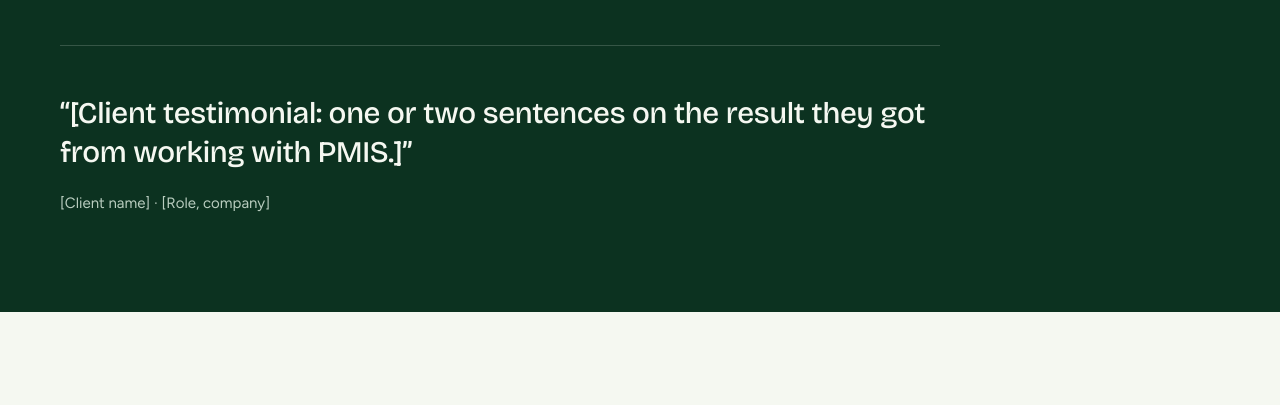
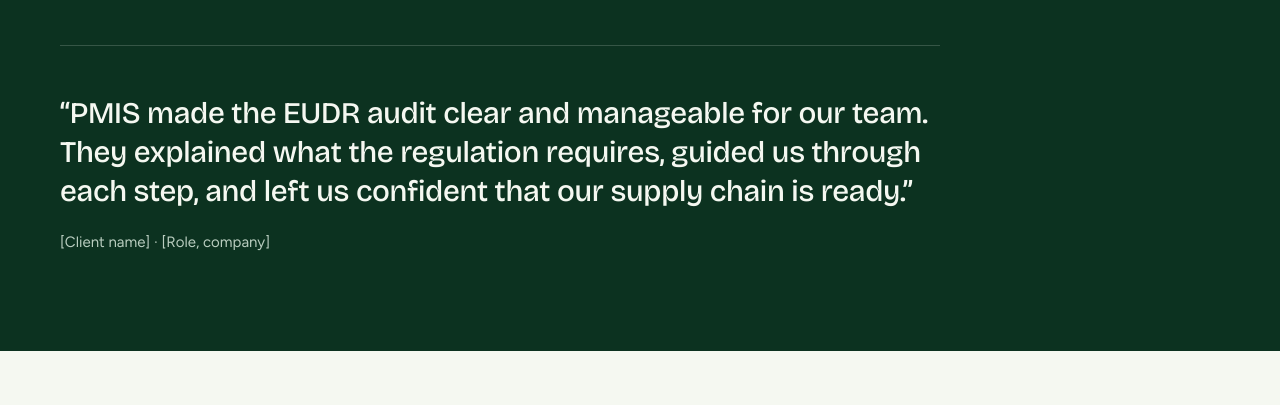
Before and after one commit to PeterOdosa/pmis-site, a plain HTML site: page index.html in a window 1280 px wide. Shown: the part 4109-4514 px from the top of the page. Drawn offline with nearby package versions, Linux system fonts and the light colour scheme.

Commit message:
Add real client testimonial quote

```diff
--- a/index.html
+++ b/index.html
@@ -282,7 +282,7 @@
     </div>
 
     <figure class="quote">
-      <blockquote><p>“[Client testimonial: one or two sentences on the result they got from working with PMIS.]”</p></blockquote>
+      <blockquote><p>“PMIS made the EUDR audit clear and manageable for our team. They explained what the regulation requires, guided us through each step, and left us confident that our supply chain is ready.”</p></blockquote>
       <figcaption class="muted-light">[Client name] · [Role, company]</figcaption>
     </figure>
   </div>
```
